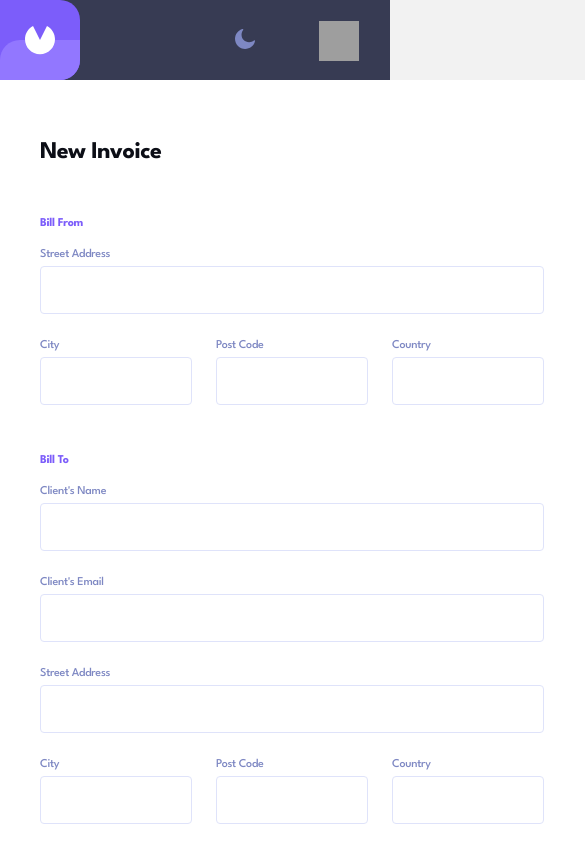
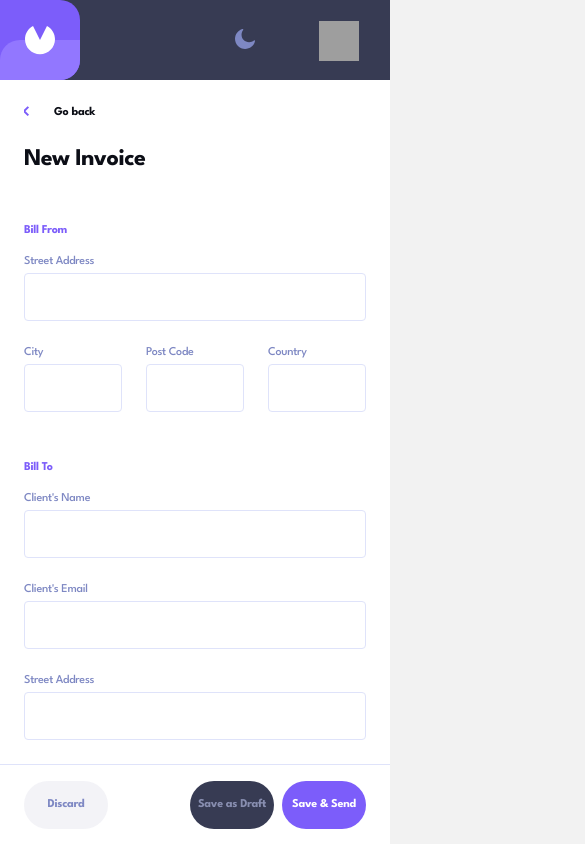
Before and after one commit to cthulhuscode/react-ts-invoices-project, a React (Vite) app: page /#/ in a window 390 px wide. Before the commit this address led to /#/invoices. Shown: the whole page, 585 px wide, since content can reach past the window. Built offline with nearby package versions, Linux system fonts and the light colour scheme; grey boxes are pictures that could not be loaded.

Commit message:
back btn, responsiveness

```diff
--- a/src/components/InvoiceForm/InvoiceForm.scss
+++ b/src/components/InvoiceForm/InvoiceForm.scss
@@ -1,7 +1,7 @@
 @use "./../../styles/_colors.scss" as colors;
 
 .iform {
-  max-width: 616px;
+  max-width: 632px;
   width: 632px;
   height: 100%;
 
@@ -24,9 +24,47 @@
     flex-direction: column;
     align-items: center;
 
-    padding: 56px;
-    padding-bottom: 32px;
+    /* 72px because of left: 16px */
+    padding: 56px 56px 32px 72px;
     overflow-y: scroll;
+
+    @media screen and (max-width: 900px) {
+      padding-left: 56px;
+    }
+
+    @media screen and (max-width: 632px) {
+      width: 100%;
+      padding: 24px;
+      padding-bottom: 32px;
+    }
+  }
+
+  &__back {
+    margin-bottom: 24px;
+    cursor: pointer;
+    align-self: flex-start;
+
+    display: none;
+    align-items: center;
+    justify-content: center;
+    gap: 24px;
+
+    span {
+      translate: 0 1.4px;
+      font-style: normal;
+      font-weight: 700;
+      font-size: 12px;
+      line-height: 15px;
+      letter-spacing: -0.25px;
+      color: colors.$black-darkest;
+
+      vertical-align: middle;
+      text-align: center;
+    }
+
+    @media screen and (max-width: 900px) {
+      display: flex;
+    }
   }
 
   &__title {
@@ -66,10 +104,22 @@
     width: 100%;
     display: flex;
     justify-content: space-between;
+    align-items: center;
 
     &-save {
       display: flex;
       gap: 8px;
+    }
+
+    @media screen and (max-width: 632px) {
+      position: fixed;
+      bottom: 0;
+      height: 80px;
+
+      padding: 0 24px;
+      background-color: #fff;
+      box-shadow: 0px 10px 10px -10px rgba(72, 84, 159, 0.100397);
+      border-top: 1px solid colors.$gray-light;
     }
   }
 
@@ -112,6 +162,10 @@
         background-color: colors.$purple-light;
       }
     }
+
+    @media screen and (max-width: 632px) {
+      width: 84px;
+    }
   }
 
   &-blur {
@@ -131,8 +185,16 @@
     cursor: pointer;
 
     @media screen and (max-width: 900px) {
-      width: calc(100vw + 16px);
+      width: 100vw;
     }
+  }
+
+  @media screen and (max-width: 900px) {
+    left: 0;
+  }
+
+  @media screen and (max-width: 632px) {
+    width: 100%;
   }
 }
 
@@ -148,6 +210,10 @@
   .iform {
     &-content {
       background-color: colors.$black-darker;
+    }
+
+    &__back span {
+      color: #fff;
     }
 
     &__title {
--- a/src/components/InvoiceForm/InvoiceForm.tsx
+++ b/src/components/InvoiceForm/InvoiceForm.tsx
@@ -12,6 +12,7 @@ import { ItemList } from "./ItemList/ItemList";
 import { DatePicker, InputText } from "../../ui";
 
 import "./InvoiceForm.scss";
+import { images } from "../../constants";
 
 export const InvoiceForm = () => {
   const [fromStreet, setFromStreet] = useState("");
@@ -77,6 +78,11 @@ export const InvoiceForm = () => {
   return (
     <div className="iform" style={{ display: `${showForm ? "flex" : "none"}` }}>
       <div className="iform-content" ref={ref}>
+        <div className="iform__back">
+          <img src={images.leftArrow} alt="go back" />
+          <span>Go back</span>
+        </div>
+
         <h1 className="iform__title">New Invoice</h1>
 
         {/* Bill from */}
```
